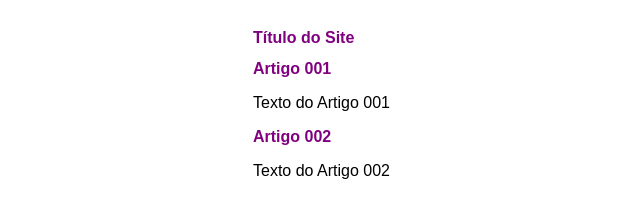
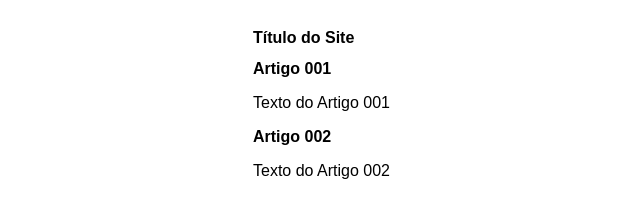
Before and after one commit to Tobitosan/projeto-site, a plain HTML site: page index.html in a window 1280 px wide. Shown: the whole page, without its empty margins (137-777 px from the left). Drawn offline with Linux system fonts and the light colour scheme.

Commit message:
Update style.css

```diff
--- a/estilos/style.css
+++ b/estilos/style.css
@@ -12,6 +12,3 @@ main {
   padding: 10px;
   box-shadow: 3px 3px 5px rgba(0, 0, 0, 0,473);
 }
-h1, h2 {
-  color: purple;
-}
```
